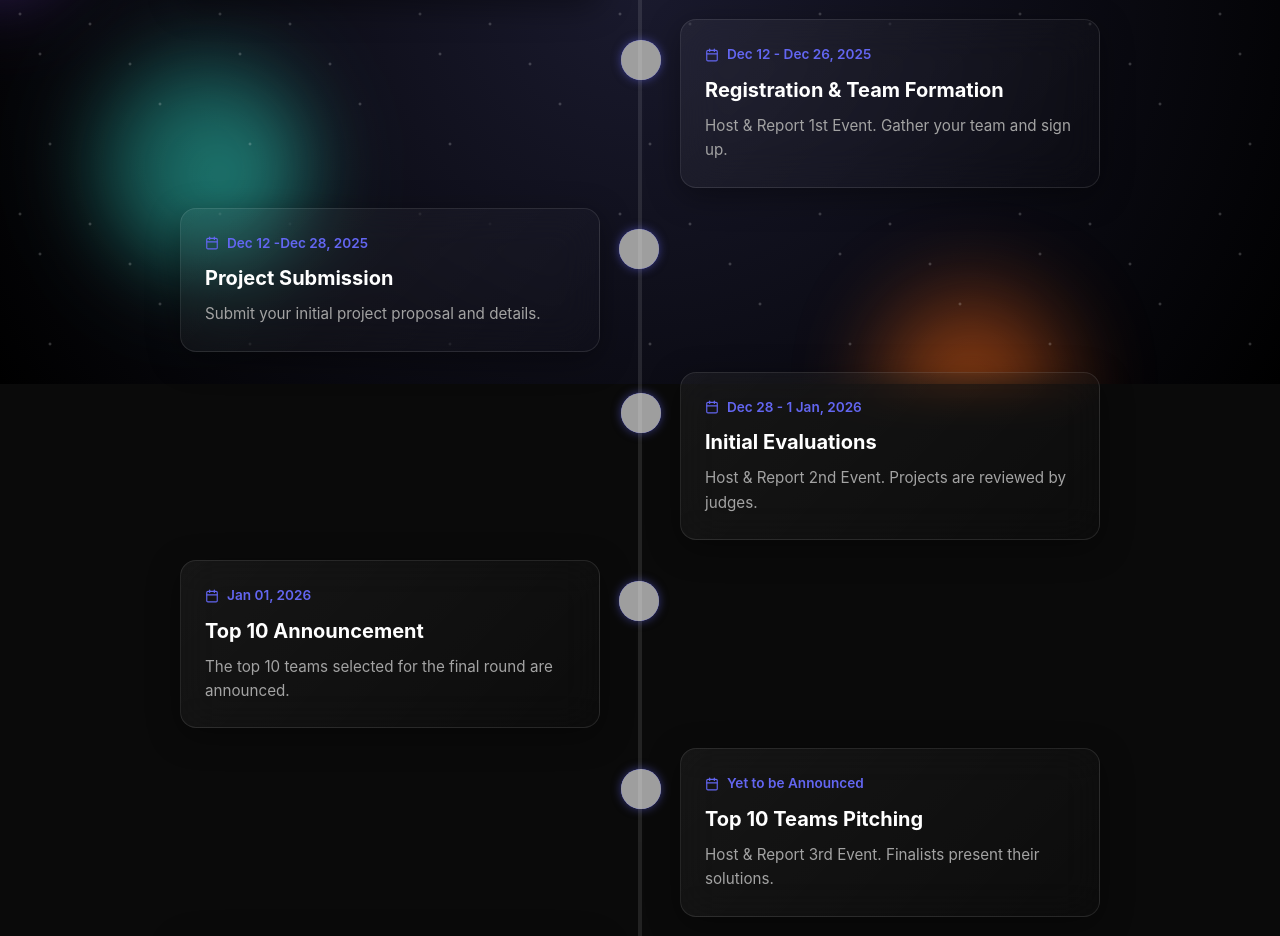
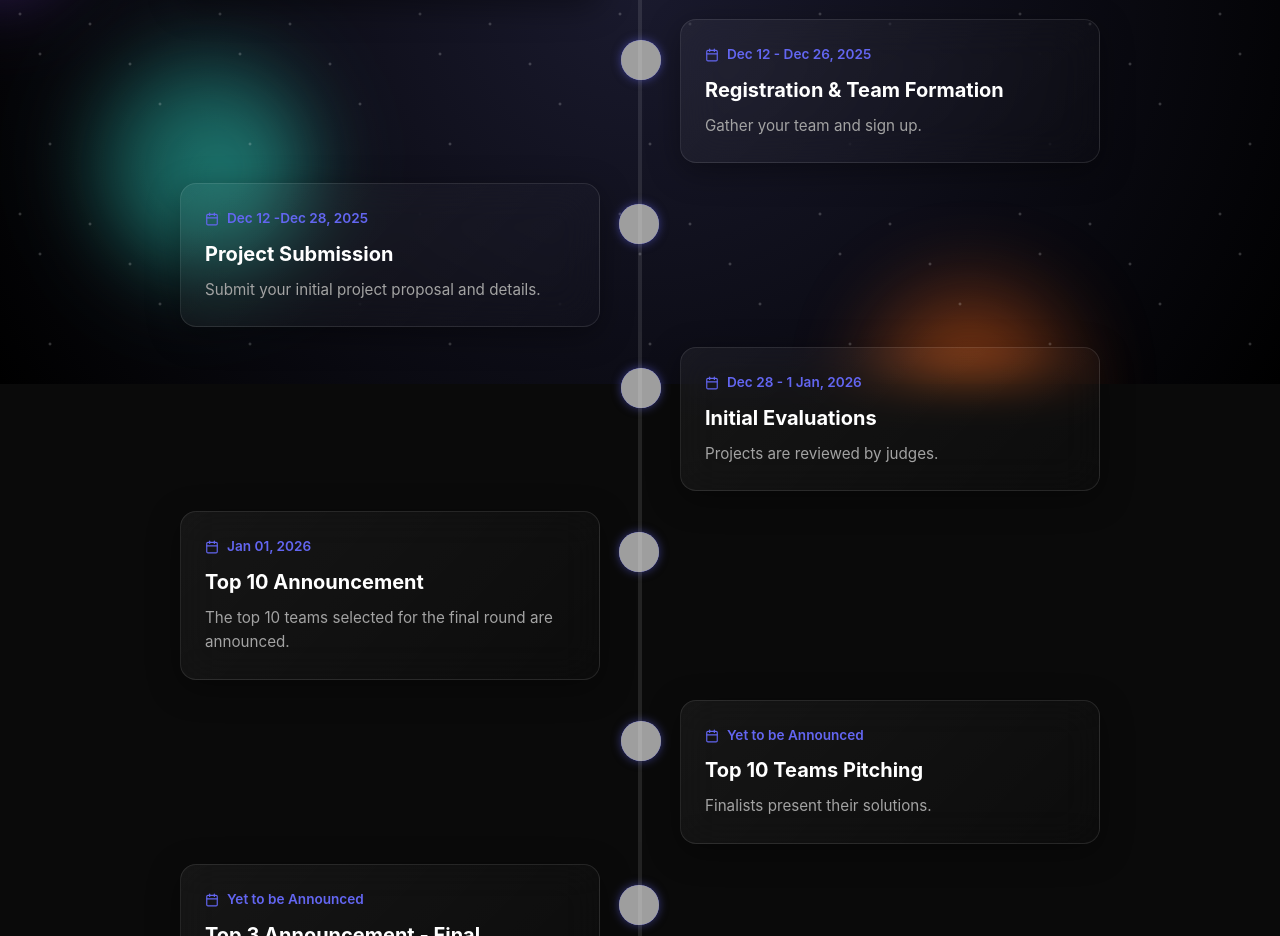
Before and after one commit to Trisa18/TechSprint, a React (Vite) app: page /timeline in a window 1280 px wide. Shown: the part 416-1352 px from the top of the page. Built offline with nearby package versions, Linux system fonts and the light colour scheme; grey boxes are pictures that could not be loaded.

Commit message:
your update message

```diff
--- a/src/pages/About.jsx
+++ b/src/pages/About.jsx
@@ -6,7 +6,7 @@ const benefits = [
     {
         icon: <img src="https://cdn1.iconfinder.com/data/icons/project-management-2-14/136/110-512.png" alt="Prizes" />,
         title: 'Win Big Prizes',
-        description: 'Win Exciting Prizes and exclusive swag for winners.'
+        description: 'Top 3 winners are directly rewarded by Google with exiting cash price and Google swags and goodies'
     },
     {
         icon: <img src="https://cdn-icons-png.flaticon.com/512/6171/6171865.png" alt="Networking" />,
--- a/src/pages/Contact.jsx
+++ b/src/pages/Contact.jsx
@@ -27,7 +27,7 @@ const Contact = () => {
 
                         <div className="info-item">
                             <Mail className="text-primary" />
-                            <span> Email: gdgvvce@gmail.com</span>
+                            <span> Email 1: gdgvvce@gmail.com</span>
                         </div>
 
                         <div className="info-item">
--- a/src/pages/Timeline.jsx
+++ b/src/pages/Timeline.jsx
@@ -13,7 +13,7 @@ const timelineEvents = [
     {
         date: 'Dec 12 - Dec 26, 2025',
         title: 'Registration & Team Formation',
-        description: 'Host & Report 1st Event. Gather your team and sign up.',
+        description: ' Gather your team and sign up.',
         icon: <img src="https://img.freepik.com/premium-vector/connections-vector-illustration_777877-8620.jpg" alt="Registration" />
     },
     {
@@ -25,7 +25,7 @@ const timelineEvents = [
     {
         date: 'Dec 28 - 1 Jan, 2026',
         title: 'Initial Evaluations',
-        description: 'Host & Report 2nd Event. Projects are reviewed by judges.',
+        description: 'Projects are reviewed by judges.',
         icon: <img src="https://cdn-icons-png.flaticon.com/512/7650/7650845.png" alt="Evaluation" />
     },
     {
@@ -37,7 +37,7 @@ const timelineEvents = [
     {
         date: 'Yet to be Announced',
         title: 'Top 10 Teams Pitching',
-        description: 'Host & Report 3rd Event. Finalists present their solutions.',
+        description: 'Finalists present their solutions.',
         icon: <img src="https://cdn-icons-png.flaticon.com/512/1999/1999349.png" alt="Pitching" />
     },
     {
```
